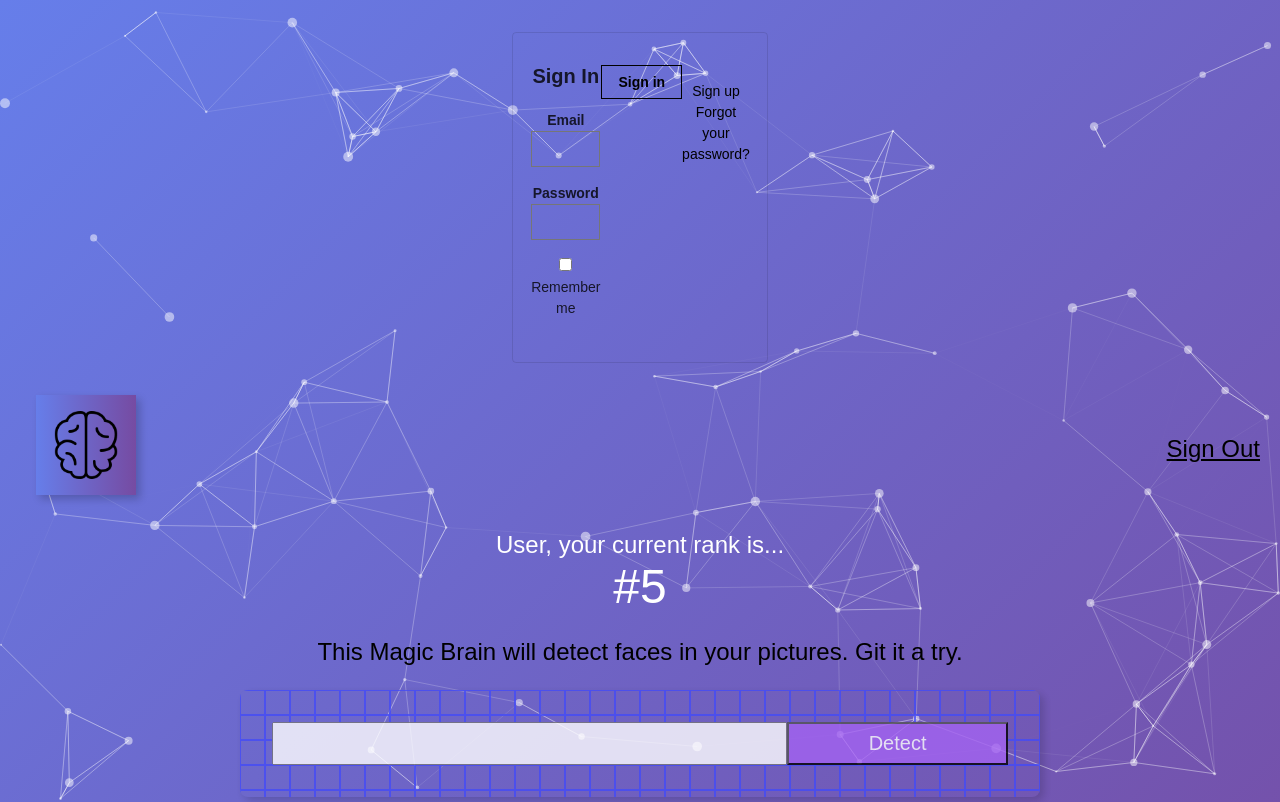
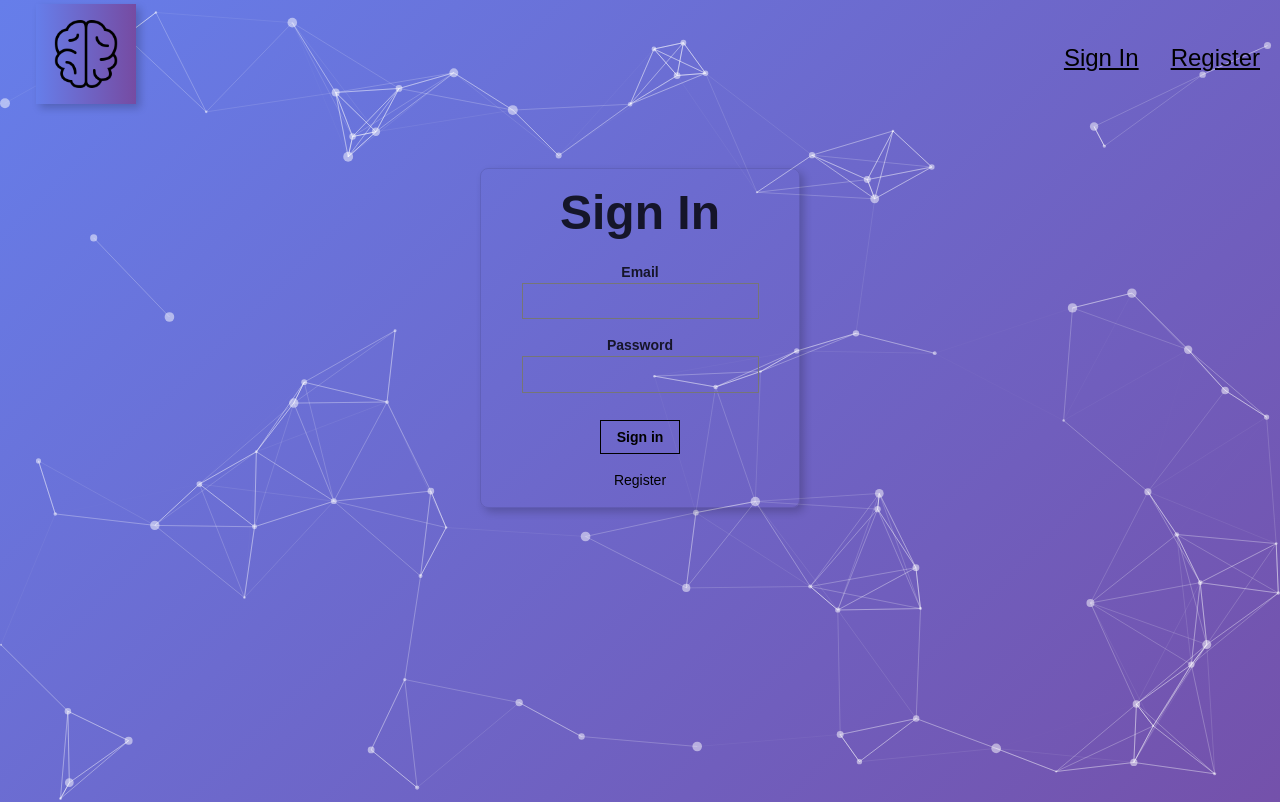
Before and after one commit to Chamiln17/Face_Recognition_Frontend, a React (Create React App) app: page / in a window 1280 px wide. Shown: the top 802 px of the page. Built offline with nearby package versions, Linux system fonts and the light colour scheme; a web font is replaced by a local one.

Commit message:
Finished the Front End , adding routes

```diff
--- a/src/App.js
+++ b/src/App.js
@@ -7,11 +7,14 @@
 import Rank from "./components/Rank/Rank";
 import "./App.css";
 import SignIn from "./components/SignIn/SignIn";
+import Register from "./components/Register/Register";
 
 const App = () => {
   const [input, setInput] = useState("");
   const [imgUrlRecog, setImgUrlRecog] = useState("");
   const [box, setBox] = useState({});
+  const [route ,setRoute]=useState("signin")
+  const [isSignedIn,setisSignedIn]=useState(false)
 
   const particlesInit = useCallback(async (engine) => {
     await loadSlim(engine);
@@ -163,6 +166,16 @@
       .catch((error) => console.log("error", error));
   };
 
+  const onRouteChange=(route)=>{
+    if(route==="home"){
+      setisSignedIn(true);
+    }else {
+      setisSignedIn(false);
+    }
+    setRoute(route)
+  };
+
+
   return (
     <div className="App">
       <Particles
@@ -172,8 +185,13 @@
         loaded={particlesLoaded}
         options={partclesOptions}
       />
-      <SignIn />
-      <Navigation />
+      <Navigation onRouteChange={onRouteChange} isSignedIn={isSignedIn} />
+      {route === "signin" ? (
+        <SignIn onRouteChange={onRouteChange}  />
+      ) : route === "register" ? (
+        <Register onRouteChange={onRouteChange}  />
+      ) : (
+        <div>
           <Rank />
           <ImageLinkForm
             onInputChange={onInputChange}
@@ -181,6 +199,8 @@
           />
           <FaceRecognition box={box} imgUrlRecog={imgUrlRecog} />
         </div>
+      )}
+    </div>
   );
   };
 
--- a/src/components/FaceRecognition/FaceRecognition.js
+++ b/src/components/FaceRecognition/FaceRecognition.js
@@ -2,7 +2,6 @@
 
 
 const FaceRecognition  = ({imgUrlRecog, box}) => {
-    console.log(box);
     return ( <div className="center ma ">
         <div className="absolute mt2">
             <img id="inputimage" src={imgUrlRecog} alt="face"  width="500px" height="auto"/>
--- a/src/components/Navigation/Navigation.js
+++ b/src/components/Navigation/Navigation.js
@@ -1,13 +1,44 @@
-import React , {Component} from "react";
 import Logo from "../Logo/Logo";
 
-
-class Navigation extends Component {
-    render(){
-        return (<nav className="ma1" style={{display:"flex",justifyContent:"space-between"}}>
-            <Logo />
-            <p className='f3 link dim black underline pa3 pointer '>Sign Out</p>
-        </nav>);
-    }
-}
+const Navigation = ({ onRouteChange, isSignedIn }) => {
+  if (isSignedIn) {
+    return (
+      <nav
+        className="ma1"
+        style={{ display: "flex", justifyContent: "space-between" }}
+      >
+        <Logo />
+        <p
+          className="f3 link dim black underline pa3 pointer  "
+          onClick={() => onRouteChange("signin")}
+        >
+          Sign Out
+        </p>
+      </nav>
+    );
+  } else {
+    return (
+      <nav
+        className="ma1"
+        style={{ display: "flex", justifyContent: "space-between" }}
+      >
+        <Logo />
+        <div style={{ display: "flex", justifyContent: "space-between", direction:"row" }}>
+          <p
+            className="f3 link dim black underline pa3 pointer  "
+            onClick={() => onRouteChange("signin")}
+          >
+            Sign In
+          </p>
+          <p
+            className="f3 link dim black underline pa3 pointer  "
+            onClick={() => onRouteChange("register")}
+          >
+            Register
+          </p>
+        </div>
+      </nav>
+    );
+  }
+};
 export default Navigation;
--- /dev/null
+++ b/src/components/Register/Register.js
@@ -0,0 +1,61 @@
+const Register = ({onRouteChange}) => {
+    return (
+      <article className="br3 ba black b--black-10 mv4 w-100 w-50-m w-25-l mw6 shadow-5 center">
+        <main className="pa3 black-80">
+          <div className="measure">
+            <fieldset id="sign_up" className="ba b--transparent ph0 mh0">
+              <legend className="f1 fw6 ph0 mh0">Register</legend>
+              <div className="mt3">
+                <label className="db fw6 lh-copy f6" htmlFor="name">
+                  Name
+                </label>
+                <input
+                  className="pa2 input-reset ba bg-transparent hover-bg-black hover-white w-100"
+                  type="text"
+                  name="name"
+                  id="name"
+                />
+              </div>
+              <div className="mt3">
+                <label className="db fw6 lh-copy f6" htmlFor="email-address">
+                  Email
+                </label>
+                <input
+                  className="pa2 input-reset ba bg-transparent hover-bg-black hover-white w-100"
+                  type="email"
+                  name="email-address"
+                  id="email-address"
+                />
+              </div>
+              <div className="mv3">
+                <label className="db fw6 lh-copy f6" htmlFor="password">
+                  Password
+                </label>
+                <input
+                  className="b pa2 input-reset ba bg-transparent hover-bg-black hover-white w-100"
+                  type="password"
+                  name="password"
+                  id="password"
+                />
+              </div>
+            </fieldset>
+            <div className="">
+              <input
+                className="b ph3 pv2 input-reset ba b--black bg-transparent grow pointer f6 dib"
+                type="submit"
+                value="Register"
+                onClick={() => onRouteChange("home")}
+              />
+            </div>
+            <div className="lh-copy mt3">
+              <a href="#0" className="f6 link dim black db" onClick={() => onRouteChange("signin")}>
+                Sign In
+              </a>
+            </div>
+          </div>
+        </main>
+      </article>
+    );
+  };
+
+  export default Register;
--- a/src/components/SignIn/SignIn.js
+++ b/src/components/SignIn/SignIn.js
@@ -1,10 +1,10 @@
-const SignIn = () => {
+const SignIn = ({ onRouteChange}) => {
   return (
-    <article className="br2 ba  dark-gray b--black-10 mv4 w-100 w-50-m w-25-l mw5 center">
-      <main className="pa4 black-80">
-        <form className="measure center">
+    <article className="br3 ba black b--black-10 mv4 w-100 w-50-m w-25-l mw6 shadow-5 center">
+      <main className="pa3 black-80">
+        <div className="measure">
           <fieldset id="sign_up" className="ba b--transparent ph0 mh0">
-            <legend className="f4 fw6 ph0 mh0">Sign In</legend>
+            <legend className="f1 fw6 ph0 mh0">Sign In</legend>
             <div className="mt3">
               <label className="db fw6 lh-copy f6" for="email-address">
                 Email
@@ -27,27 +27,21 @@
                 id="password"
               />
             </div>
-            <label className="pa0 ma0 lh-copy f6 pointer">
-              <input type="checkbox" />
-              Remember me
-            </label>
           </fieldset>
           <div className="">
             <input
               className="b ph3 pv2 input-reset ba b--black bg-transparent grow pointer f6 dib"
               type="submit"
               value="Sign in"
+              onClick={() => onRouteChange("home")}
             />
           </div>
           <div className="lh-copy mt3">
-            <a href="#0" className="f6 link dim black db">
-              Sign up
-            </a>
-            <a href="#0" className="f6 link dim black db">
-              Forgot your password?
+            <a href="#0" className="f6 link dim black db" onClick={()=>onRouteChange("register")}>
+              Register
             </a>
           </div>
-        </form>
+        </div>
       </main>
     </article>
   );
```
Lines whose indentation alone changed are shown as unchanged.
